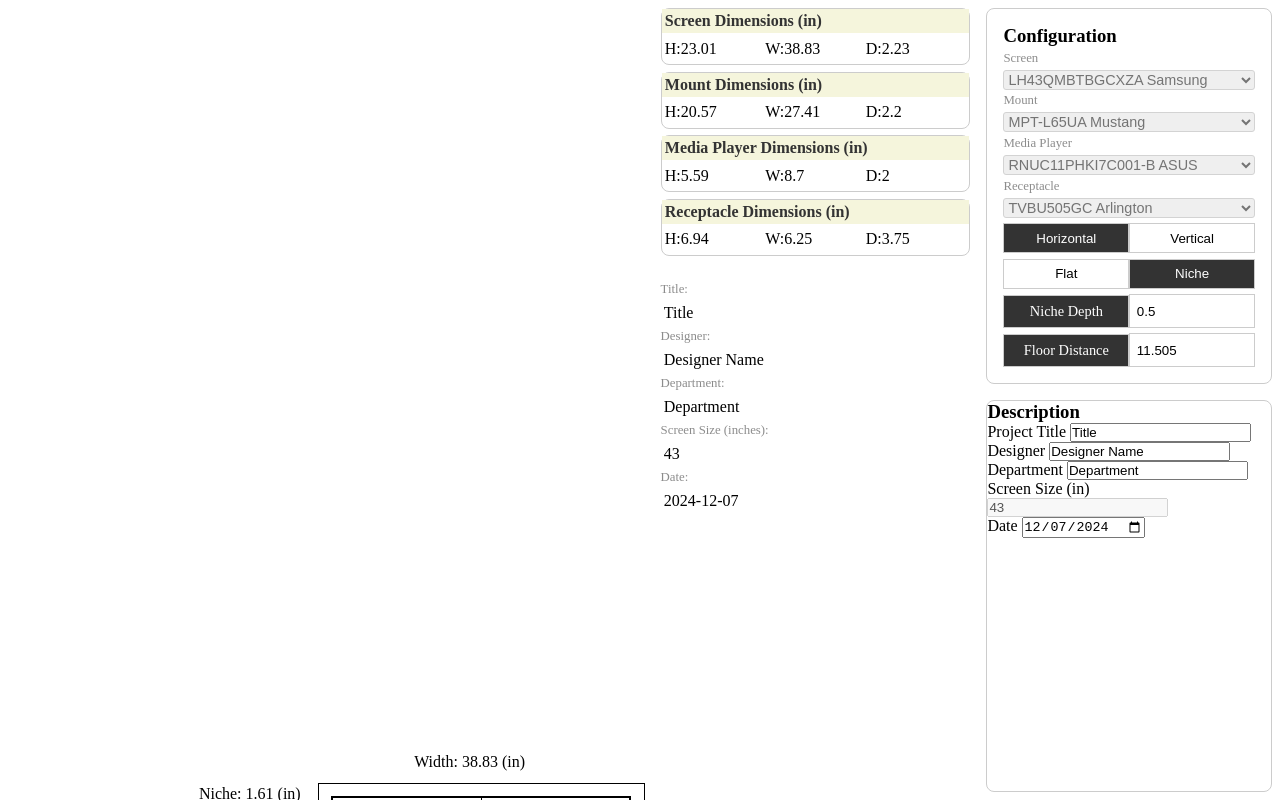
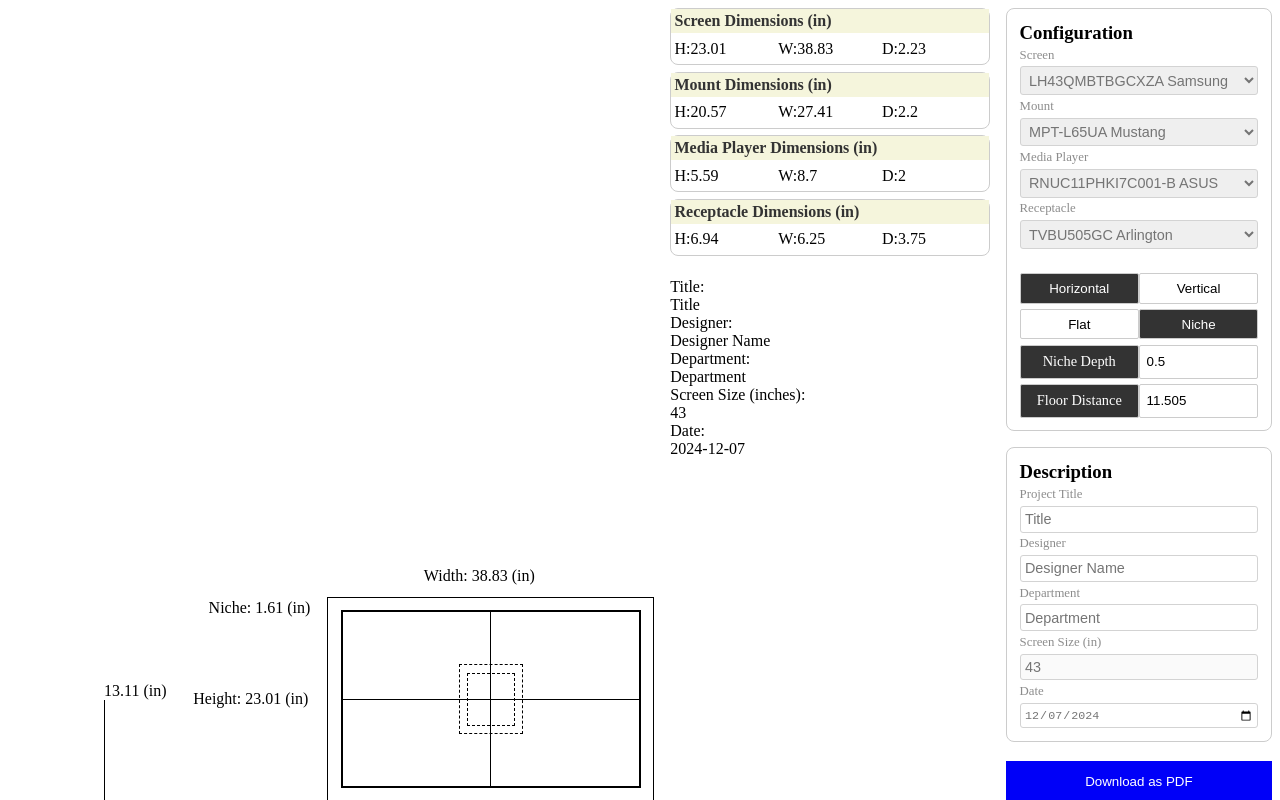
Before and after one commit to GabeEss/DiagramBuilderDemo, a React (Vite) app: page / in a window 1280 px wide. Shown: the top 800 px of the page. Built offline with nearby package versions, Linux system fonts and the light colour scheme.

Commit message:
Style equipment form to be more intuitive for the user.

```diff
--- a/src/components/forms/configuration-form.jsx
+++ b/src/components/forms/configuration-form.jsx
@@ -67,7 +67,7 @@
     }
 
     return(
-        <form className="configuration-container">
+        <form className="configuration-form-container">
             <div className="configuration-item">
                 <button
                     type='button'
--- a/src/components/forms/description-form.jsx
+++ b/src/components/forms/description-form.jsx
@@ -15,25 +15,25 @@
     } = useContext(EquipmentContext);
 
     return (
-        <form className="form-container">
+        <form className="description-form-container">
             <h3>Description</h3>
-            <div className="form-item">
+            <div className="description-form-item">
                 <label>Project Title </label>
                 <input type="text" maxLength={15} name="title" value={title} onChange={(e) => setTitle(e.target.value)}/>
             </div>
-            <div className="form-item">
+            <div className="description-form-item">
                 <label>Designer </label>
                 <input type="text" maxLength={15} name="designer" value={designer} onChange={(e) => setDesigner(e.target.value)}/>
             </div>
-            <div className="form-item">
+            <div className="description-form-item">
                 <label>Department </label>
                 <input type="text" maxLength={15} name="department" value={department} onChange={(e) => setDepartment(e.target.value)}/>
             </div>
-            <div className="form-item">
+            <div className="description-form-item">
                 <label>Screen Size (in) </label>
                 <input type="text" name="screensize" value={screen?.['Screen Size'] || ""} disabled/>
             </div>
-            <div className="form-item">
+            <div className="description-form-item">
                 <label>Date </label>
                 <input type="date" name="date" value={date} onChange={(e) => setDate(e.target.value)}/>
             </div>
--- a/src/components/forms/equipment-form.jsx
+++ b/src/components/forms/equipment-form.jsx
@@ -87,8 +87,8 @@
     }, []);
 
     return(
-        <form className="description-container">
-            <div className="description-item">
+        <form className="equipment-form-container">
+            <div className="equipment-item">
                 <label>Screen</label>
                 <select onChange={handleScreenChange} value={screen?.['Screen MFR']}>
                     {screenData.map((screen, index) => (
@@ -98,7 +98,7 @@
                     ))}
                 </select>
             </div>
-            <div className="description-item">
+            <div className="equipment-item">
                 <label>Mount</label>
                 <select onChange={handleMountChange} value={mount?.['MFG. PART']}>
                     {/* <option value={"deselect"}>Mount Screen</option> */}
@@ -109,7 +109,7 @@
                     ))}
                 </select>
             </div>
-            <div className="description-item">
+            <div className="equipment-item">
                 <label>Media Player</label>
                 <select onChange={handleMediaChange} value={mediaPlayer?.['MFG. PART']}>
                     {mediaPlayerData.map((media, index) => (
@@ -119,7 +119,7 @@
                     ))}
                 </select>
             </div>
-            <div className="description-item">
+            <div className="equipment-item">
                 <label>Receptacle</label>
                 <select onChange={handleReceptacleChange} value={receptacle?.['MFG. PART']}>
                     {receptacleData.map((receptacle, index) => (
--- a/src/styles/styles.css
+++ b/src/styles/styles.css
@@ -29,7 +29,7 @@
     margin: .5em;
     display: grid;
     grid-template-columns: 1fr;
-    grid-template-rows: 1fr 1fr .5fr;
+    grid-template-rows: auto auto auto;
 }
 
 .equipment-config-container {
@@ -37,23 +37,16 @@
     flex-direction: column;
     border: 1px solid #ccc;
     border-radius: 8px;
-    padding: 1em;
+    padding: .8em;
     margin-bottom: 1em;
     /* box-shadow: 0 4px 8px rgba(0, 0, 0, .1); */
 }
 
-.form-container {
+/* .form-container {
     border: 1px solid #ccc;
     border-radius: 8px;
-    /* box-shadow: 0 4px 8px rgba(0, 0, 0, .1); */
-}
-
-
-/* EQUIPMENT FORM STYLING */
-
-.equipment-container {
-
-}
+    box-shadow: 0 4px 8px rgba(0, 0, 0, .1);
+} */
 
 /* CONFIGURATION FORM STYLING */
 
@@ -63,8 +56,8 @@
     margin: 0;
 }
 
-.configuration-container {
-
+.configuration-form-container {
+    margin-top: .2em;
 }
 
 .configuration-item {
@@ -78,6 +71,7 @@
     padding: .5em;
     margin-top: .4em;
     cursor: pointer;
+    border-radius: 2px;
 }
 
 .configuration-item label {
@@ -92,6 +86,7 @@
     margin-top: .4em;
     background-color: #333;
     color: white;
+    border-radius: 2px;
 }
 
 .configuration-item input {
@@ -100,6 +95,7 @@
     border: 1px solid #ccc;
     padding: .5em;
     margin-top: .4em;
+    border-radius: 2px;
 }
 
 .configuration-item input.disabled {
@@ -111,27 +107,105 @@
     color: white;
 }
 
+.equipment-form-container {
+    display: flex;
+    flex-direction: column;
+    margin-bottom: 1em;
+}
+
+.equipment-item {
+    display: flex;
+    flex-direction: column;
+    width: 100%;
+}
+
+.equipment-item label {
+    font-size: .8em;
+    padding-top: .3em;
+    padding-bottom: .3em;
+    color: #848484ee;
+}
+
+.equipment-item select {
+    font-size: .9em;
+    transition: background-color .2s ease;
+    border: none;
+    color: #6b6b6bee;
+    border: 1px solid #d3d3d3;
+    border-radius: 3px;
+    cursor: pointer;
+    /* appearance: none; */
+    padding: .3em;
+}
+
+.equipment-item p {
+    padding: .2em;
+}
+
+.equipment-item input:hover, .description-item select:hover {
+    background-color: #f0f0f0;
+}
+
+
+/* DESCRIPTION FORM STYLING */
+
+.description-form-container {
+    display: flex;
+    flex-direction: column;
+    border: 1px solid #ccc;
+    border-radius: 8px;
+    padding: .8em;
+    margin-bottom: 1em;
+}
+
+.description-form-item {
+    display: flex;
+    flex-direction: column;
+    width: 100%;
+}
+
+.description-form-item label {
+    font-size: .8em;
+    padding-top: .3em;
+    padding-bottom: .3em;
+    color: #848484ee;
+}
+
+.description-form-item input {
+    font-size: .9em;
+    transition: background-color .2s ease;
+    border: none;
+    color: #6b6b6bee;
+    border: 1px solid #d3d3d3;
+    border-radius: 3px;
+    cursor: pointer;
+    /* appearance: none; */
+    padding: .3em;
+}
+
 /* DOWNLOAD BUTTON STYLING */
 
 .download-container {
     width: 100%;
     display: flex;
     justify-content: center;
-    margin-top: 1em;
-    padding-bottom: 1em;
+    margin-top: .2em;
+    /* padding-bottom: 1em; */
 }
 
 .download {
-    background-color: rgb(216, 216, 248);
+    background-color: rgb(0, 0, 248);
+    width: 100%;
+    color: white;
     border: none;
-    padding: 10px 15px;
+    padding: 1em 2em;
     transition: background-color .2s ease;
     text-align: center;
-    border-radius: 8px;
+    /* border-radius: 8px; */
 }
 
 .download:hover {
-    background-color: rgb(187, 187, 255);
+    background-color: rgb(1, 1, 219);
 }
 
 /*  DESCRIPTION STYLING FOR GRID POSITION CHECK diagram-display.jsx */
@@ -146,31 +220,6 @@
     flex-direction: column;
 }
 
-.description-item {
-    display: flex;
-    flex-direction: column;
-    width: 100%;
-}
-
-.description-item label {
-    font-size: .8em;
-    padding-top: .3em;
-    padding-bottom: .3em;
-    color: #848484ee;
-}
-
-.description-item select {
-    font-size: .9em;
-    transition: background-color .2s ease;
-    border: none;
-    color: #6b6b6bee;
-    border: 1px solid #d3d3d3;
-    border-radius: 3px;
-    cursor: pointer;
-    /* appearance: none; */
-    padding-right: 1.5em;
-}
-
 .form-item input {
     /* font-size: 1em;
     transition: background-color .2s ease;
@@ -182,13 +231,6 @@
 
 }
 
-.description-item p {
-    padding: .2em;
-}
-
-.description-item input:hover, .description-item select:hover {
-    background-color: #f0f0f0;
-}
 
 /* SPECIFICATION STYLING FOR GRID POSITION CHECK diagram-display.jsx*/
 
```
